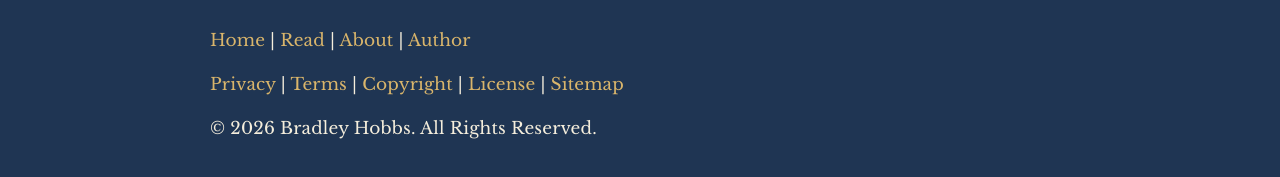
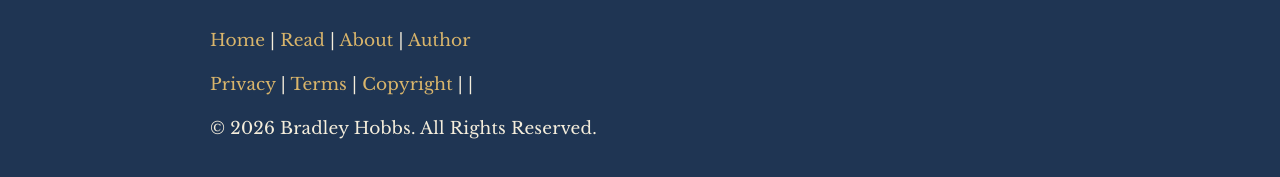
Before and after one commit to brad-hobbswd/beyond-denominations, a plain HTML site: page chapter9.html in a window 1280 px wide. Shown: the part 4044-4221 px from the top of the page. Drawn offline with nearby package versions, Linux system fonts and the light colour scheme.

Commit message:
Remove technical files from visible footer navigation

```diff
--- a/chapter9.html
+++ b/chapter9.html
@@ -352,7 +352,7 @@ style="width:100%;height:auto;display:block;border-radius:0;">
 
 </section>
 
-<footer><div class="container book-content text-center"><p><a href="index.html">Home</a> | <a href="contents.html">Read</a> | <a href="about.html">About</a> | <a href="author.html">Author</a></p><p><a href="privacy.html">Privacy</a> | <a href="terms.html">Terms</a> | <a href="copyright.html">Copyright</a> | <a href="LICENSE">License</a> | <a href="sitemap.xml">Sitemap</a></p><p>© 2026 Bradley Hobbs. All Rights Reserved.</p></div></footer>
+<footer><div class="container book-content text-center"><p><a href="index.html">Home</a> | <a href="contents.html">Read</a> | <a href="about.html">About</a> | <a href="author.html">Author</a></p><p><a href="privacy.html">Privacy</a> | <a href="terms.html">Terms</a> | <a href="copyright.html">Copyright</a> | |</p><p>© 2026 Bradley Hobbs. All Rights Reserved.</p></div></footer>
 
 </main>
 
```
